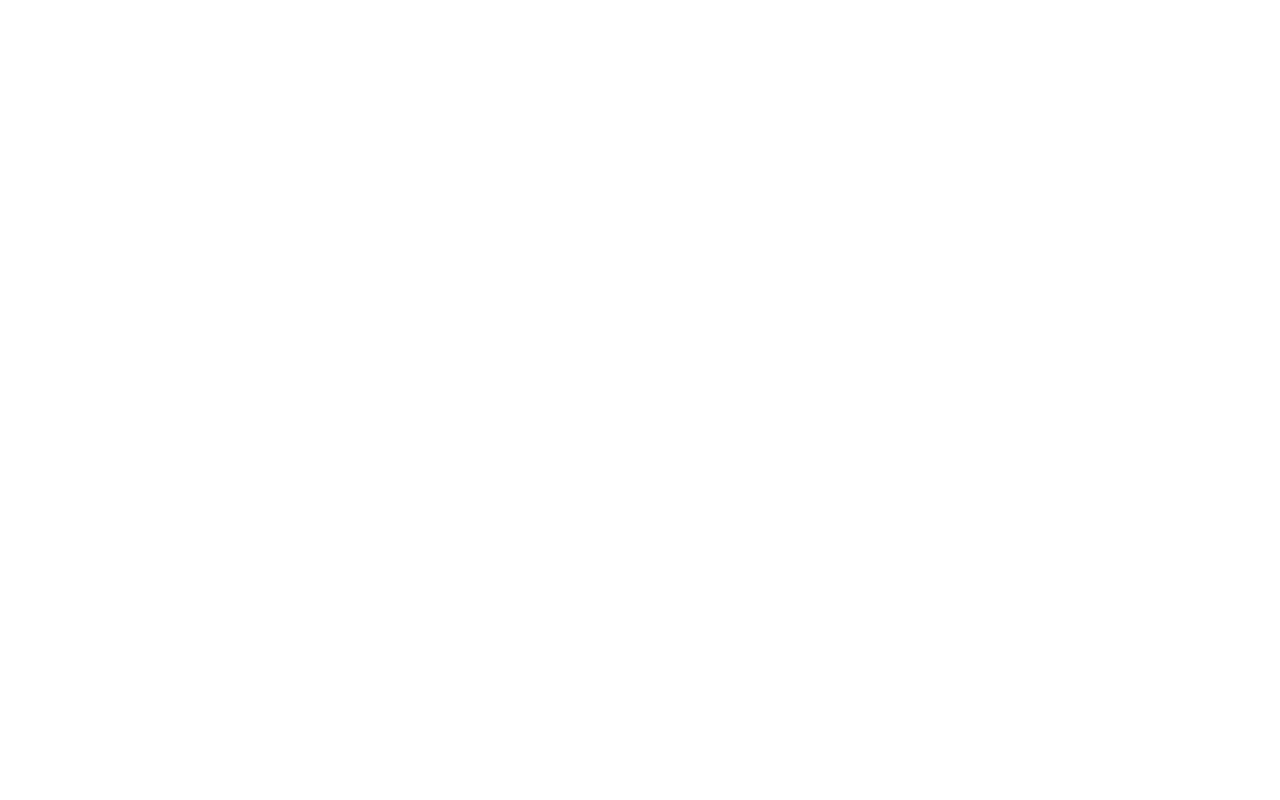
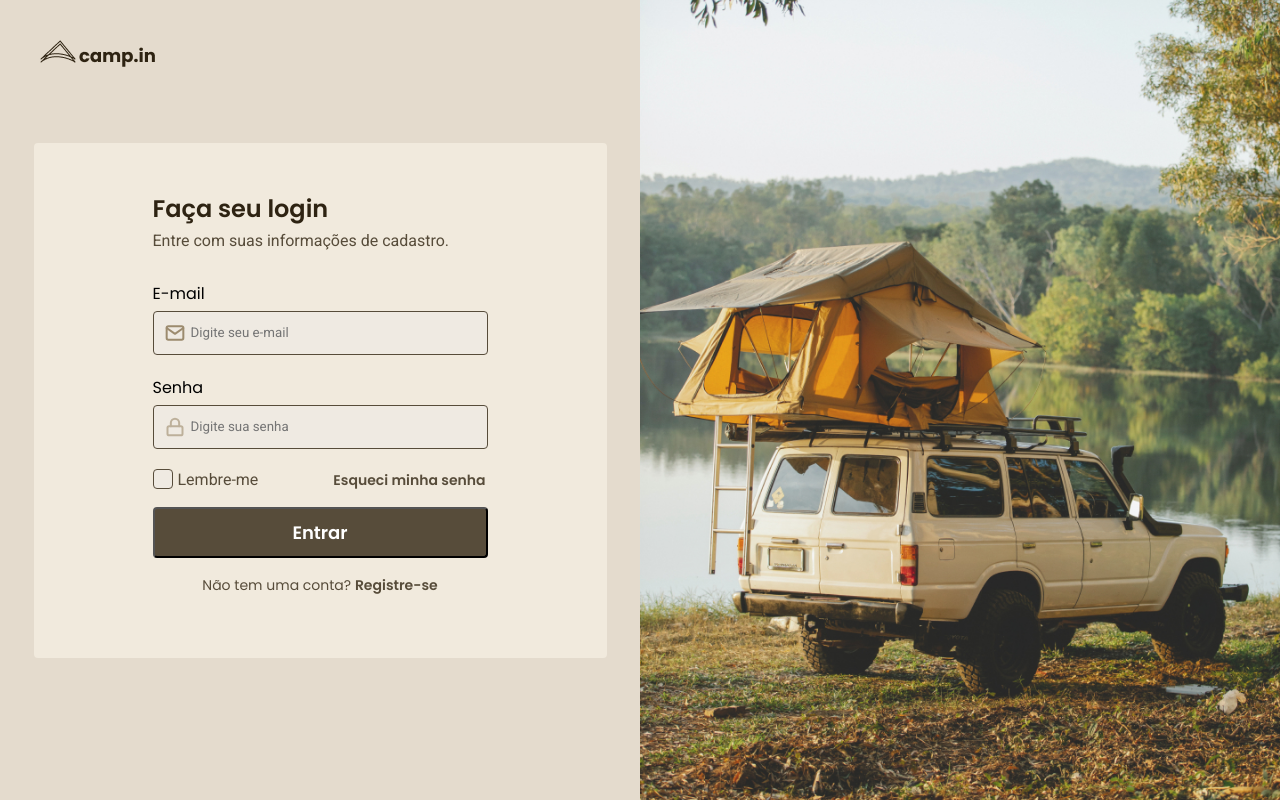
Before and after one commit to MagdielLopes/LoginForm, a plain HTML site: page index.html in a window 1280 px wide. Drawn offline with Linux system fonts and the light colour scheme.

Commit message:
Finalizado

```diff
--- a/index.html
+++ b/index.html
@@ -5,8 +5,42 @@
     <meta name="viewport" content="width=device-width, initial-scale=1.0">
     <link rel="stylesheet" href="styless.css">
     <title> LoginForm </title>
+
+    <link rel="preconnect" href="https://fonts.googleapis.com">
+    <link rel="preconnect" href="https://fonts.gstatic.com" crossorigin>
+    <link href="https://fonts.googleapis.com/css2?family=Poppins:wght@400;500;600&family=Roboto:wght@400;500&display=swap" rel="stylesheet">
 </head>
 <body>
-
+    <div class="Aside">
+        <div class="Logo"> <img src="./assets/logo.png" alt=""> </div>
+        <div class="container">
+            <div class="user">
+                <header>
+                    <h2> Faça seu login </h2>
+                    <p> Entre com suas informações de cadastro. </p>
+                </header>
+                <div class="Login">
+                    <label for=""> E-mail</label>
+                    <div class="email_box">
+                        <img src="./assets/mail.svg" alt="">
+                        <input type="email" placeholder="Digite seu e-mail">
+                    </div>
+                    <label for=""> Senha </label>
+                    <div class="password_box">
+                        <img src="./assets/lock.svg" alt="">
+                        <input type="password" placeholder="Digite sua senha">
+                    </div>
+                    <div class="remember">
+                        <span></span>
+                        <p> Lembre-me </p>
+                        <a href=""> Esqueci minha senha     </a>
+                    </div>
+                </div>
+                <button> Entrar </button>
+            </div>
+            <a href=""> Não tem uma conta? <strong> Registre-se </strong> </a>
+        </div>
+    </div>
+    <div class="Bside"></div>
 </body>
 </html>
--- a/styless.css
+++ b/styless.css
@@ -2,4 +2,165 @@
     margin: 0;
     padding: 0;
     box-sizing: border-box;
+    font-family: 'Poppins', sans-serif;
 }
+
+body{
+    display: flex;
+    height: 100vh;
+    width: 100%;
+}
+
+.Aside{
+    display: flex;
+    flex-direction: column;
+    justify-content: center;
+    align-items: center;
+    width: 50%;
+    background-color: #E4DBCD;
+}
+
+.Logo{
+    position: absolute;
+    top: 40px;
+    left: 40px;
+}
+
+.container{
+    display: flex;
+    flex-direction: column;
+    justify-content: center;
+    align-items: center;
+    padding: 48px 119px 0px;
+    background-color: #F1EADD;
+    border-radius: 4px;
+}
+
+.Login img{
+    height: 20px;
+    width: 20px;
+    position: absolute;
+    top: 17px;
+    left: 12px;
+
+}
+
+.password_box, .email_box{
+    display: flex;
+    flex-direction: column;
+    position: relative;
+}
+
+h2{
+    font-weight: 600;
+    font-size: 24px;
+    color: #2E2312;
+}
+
+.container header p{
+    display: flex;
+    align-items: top;
+    height: 29px;
+    margin-top: 5px;
+    font-weight: medium;
+    font-family: 'Roboto', sans-serif;
+    color: #574C3A;
+}
+
+.Login{
+    display: flex;
+    flex-direction: column;
+    margin-top: 1px;
+}
+
+label{
+    margin-top: 20px;
+    font-weight: medium;
+}
+
+input{
+    height: 44px;
+    margin-top: 5px;
+    padding: 14px 0px 14px 37px;
+    background-color: #EFEAE2;
+    border: 1px solid #574C3A;
+    border-radius: 4px;
+    font-family: 'Roboto', sans-serif;
+    color: #725F40;
+}
+
+.remember{
+    display: flex;
+    margin-top: 20px;
+}
+
+.remember p{
+    margin-left: 5px;
+    line-height: 22px;
+    font-family: 'Roboto', sans-serif;
+    color: #574C3A ;
+}
+
+.remember a{
+    margin: 0px 0px 0px 75px;
+    line-height: 22px;
+    font-family: 'Poppins', sans-serif;
+    font-weight: 600;
+    font-size: 14px;
+    color: #574C3A;
+}
+
+span{
+    display: block;
+    height: 20px;
+    width: 20px;
+    background-color: #EFEAE2;
+    border: 1px solid #574C3A;
+    border-radius: 4px  ;
+}
+
+button{
+    height: 51px;
+    width: 335px;
+    margin-top: 16px;
+    background-color: #574C3A;
+    border-radius: 4px;
+    font-weight: 600;
+    font-size: 18px;
+    color: #FFFFFF;
+}
+
+a{
+    margin: 17px 0px 62px;
+    text-decoration: none;
+    font-family: 'Poppins', sans-serif;
+    font-size: 14px;
+    color: #574C3A;
+}
+
+.Bside{
+    background: url(./assets/Rectangle\ 12.jpg) no-repeat center/cover;
+    height: 100vh;
+    width: 50%;
+}
+
+@media (max-width: 1150px) {
+
+    .Aside{
+        display: flex;
+        height: 100vh;
+        width: 100%;
+        background: url(./assets/Rectangle\ 12.jpg) no-repeat center/cover;
+    }
+
+
+    .container{
+        width: 100%;
+        max-width: 575px;
+    }
+
+    .Bside{
+        display: none;
+    }
+
+}
```
Also changed, not shown: assets/Rectangle 12.jpg (added), assets/Vector 1.svg (added), assets/lock.svg (added), assets/log-in.svg (added), assets/logo.png (added), assets/mail.svg (added).
